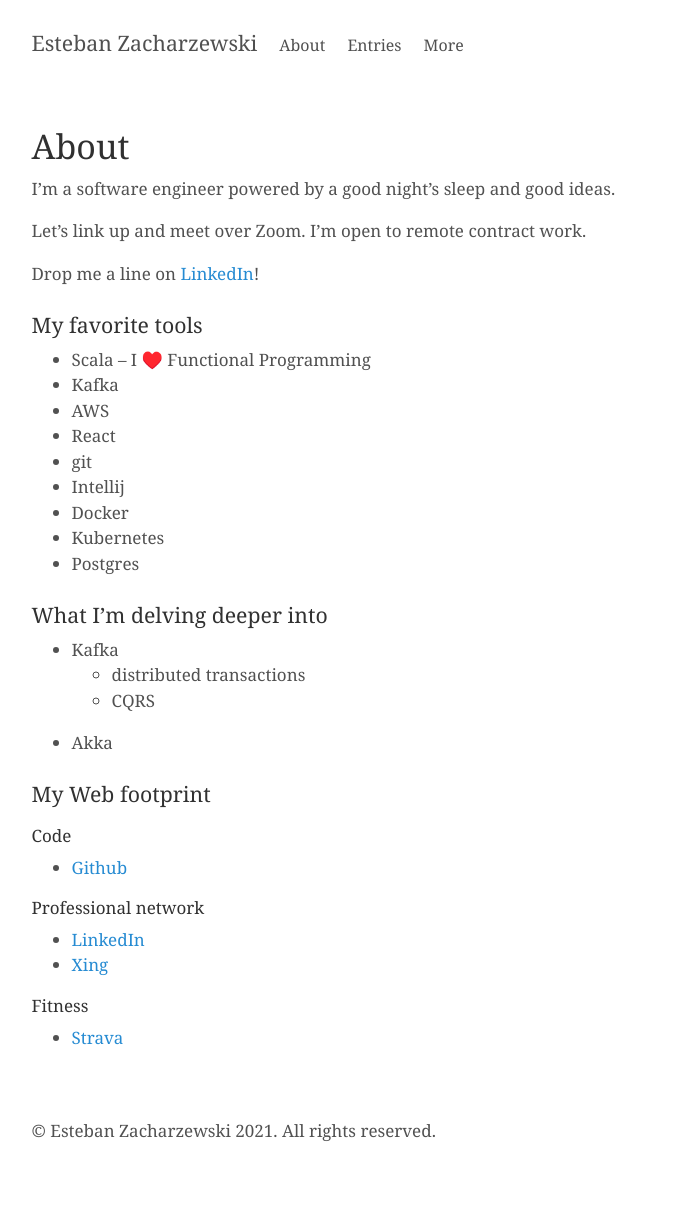
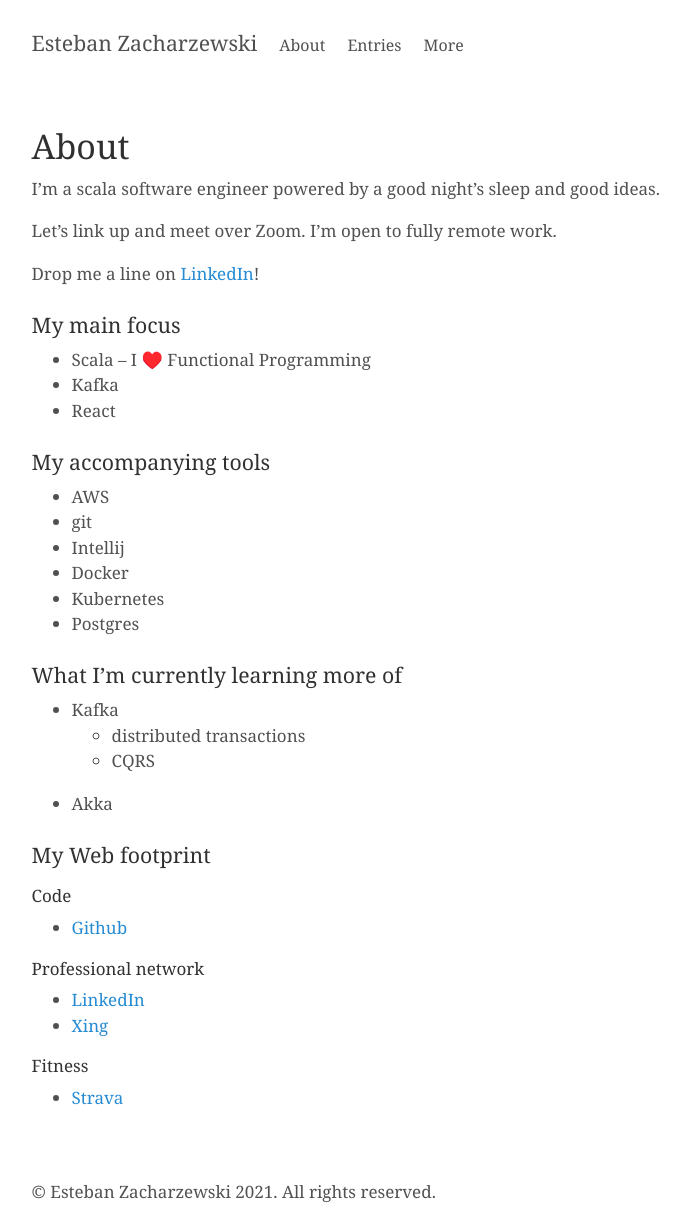
Before and after one commit to stzr1123/stzr1123.github.io, a Jekyll site: the page built from about.md, in a window 1280 px wide, cut to the strip 104-1325 px from the top of the page. Shown: the whole strip, without its empty margins (260-949 px from the left). Built offline with Jekyll 4.4.1, drawn with Linux system fonts in a browser that asks for light colours; before the commit the page ends 1265 px from its top, so only the background shows below that.

Commit message:
update about

```diff
--- a/about.md
+++ b/about.md
@@ -3,24 +3,26 @@ layout: page
 title: About
 ---
 
-I'm a software engineer powered by a good night's sleep and good ideas.
+I'm a scala software engineer powered by a good night's sleep and good ideas.
 
-Let's link up and meet over Zoom. I'm open to remote contract work.
+Let's link up and meet over Zoom. I'm open to fully remote work.
 
 Drop me a line on [LinkedIn](https://www.linkedin.com/in/esteban-zacharzewski)!
 
-### My favorite tools
+### My main focus
 * Scala -- I ♥️ Functional Programming
 * Kafka
+* React
+
+### My accompanying tools
 * AWS
-* React
 * git
 * Intellij
 * Docker
 * Kubernetes
 * Postgres
 
-### What I'm delving deeper into
+### What I'm currently learning more of
 * Kafka
   * distributed transactions
   * CQRS
```
